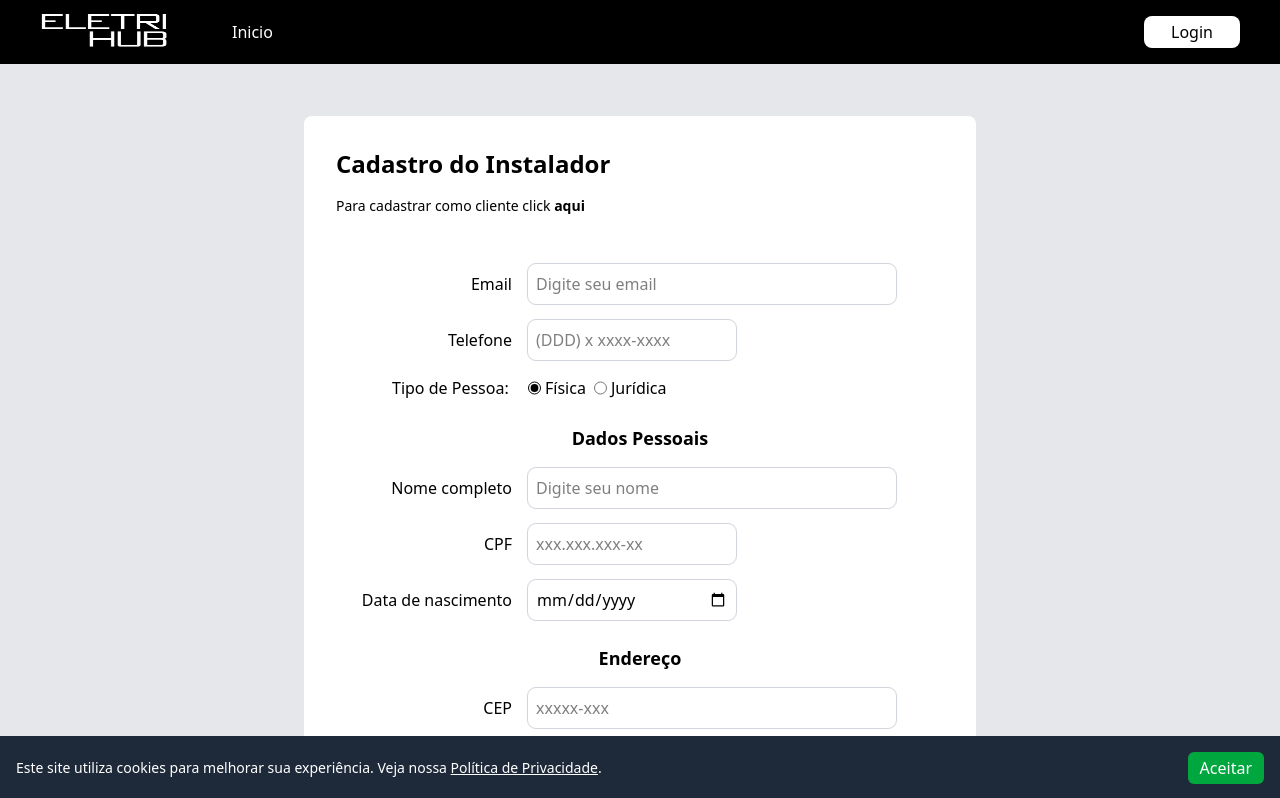
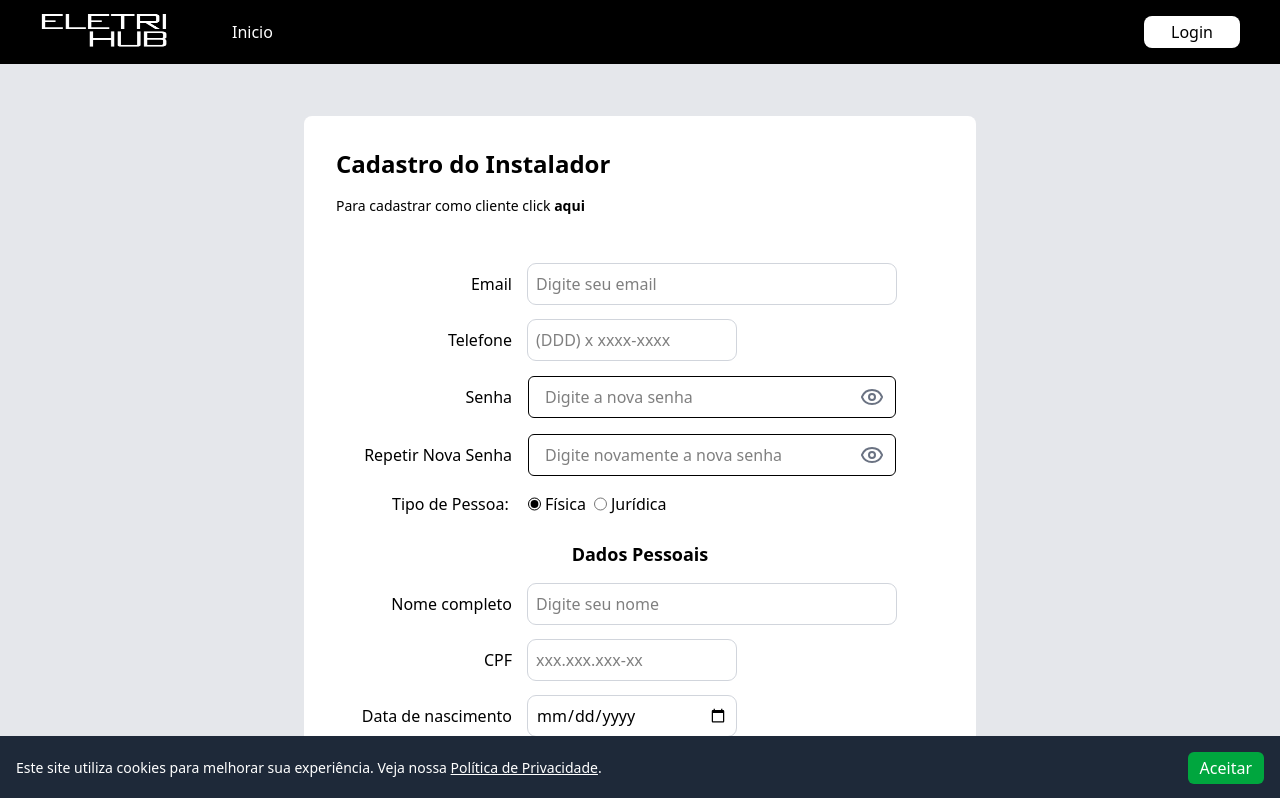
Before and after one commit to DhioneCastilhoBarbosa/hubinscar, a React (Vite) app: page /cadastro-parceiro in a window 1280 px wide. Shown: the top 798 px of the page. Built offline with nearby package versions, Linux system fonts and the light colour scheme.

Commit message:
feat: add register instalers

```diff
--- a/src/pages/components/budget/budget.tsx
+++ b/src/pages/components/budget/budget.tsx
@@ -75,6 +75,7 @@ export default function Budget() {
       const installersRes = await api.get(`/user/public/installers/nearby?lat=${lat}&lng=${lon}`);
       if (Array.isArray(installersRes.data)) {
         setInstallers(installersRes.data);
+
       } else {
         setInstallers([]);
       }
@@ -117,6 +118,7 @@ export default function Budget() {
         // Verifica se o retorno é um array válido
         if (Array.isArray(response.data)) {
           setInstallers(response.data);
+          console.log('Instaladores:', response.data);
         } else {
           setInstallers([]);
           console.warn('Resposta da API não é um array:', response.data);
@@ -219,7 +221,8 @@ export default function Budget() {
                           alt="Imagem do profissional"
                           className="rounded-full w-12 h-12"
                         />
-                        <span>{installer.username || installer.company_name}</span>
+                        <span>{installer.username?.trim() ? installer.username : installer.company_name}</span>
+
                       </div>
                     </TableCell>
                     <TableCell className="text-gray-800 flex-1">
--- a/src/pages/components/contact/contact.tsx
+++ b/src/pages/components/contact/contact.tsx
@@ -9,8 +9,8 @@ export default function Contact() {
   return (
     <div className="flex flex-col min-h-screen bg-stone-950 text-black">
       {/* Conteúdo da página */}
-      <main className="flex-grow flex flex-col items-center justify-center w-full md:pb-4">
-        <div className="flex flex-col items-center justify-center md:w-5/6 mt-20 bg-gray-200 rounded-md">
+      <main className="flex-grow flex flex-col items-center justify-center w-full md:pb-4 ">
+        <div className="flex flex-col items-center justify-center md:w-5/6 mt-20 bg-gray-200 rounded-md max-w-4xl">
           <div className="flex flex-col items-center justify-center w-full gap-6">
             <h1 className="text-gray-900 font-extrabold text-4xl mt-8">Como podemos ajudar?</h1>
             <p className="mx-4">Envie para a nossa equipe suas dúvidas, sugestões e reclamações. Estaremos prontos para te ajudar.</p>
--- a/src/pages/components/register/register.tsx
+++ b/src/pages/components/register/register.tsx
@@ -65,10 +65,12 @@ export default function RegisterClient() {
 
   const payload = {
     name: formData.name,
+    company_name: formData.CompanyName,
     email: formData.email,
     password: password.newPassword,
     phone: formData.phone,
     cpf: formData.cpf,
+    cnpj: formData.cnpj,
     tipe_person: tipoPessoa === "pf" ? "fisico" : "juridico",
     street: formData.street,
     number: formData.number,
--- a/src/pages/components/register/registerInstaller.tsx
+++ b/src/pages/components/register/registerInstaller.tsx
@@ -1,25 +1,100 @@
+import { Eye, EyeOff } from "lucide-react";
+import api from "../../../services/api"
 import { motion } from "framer-motion";
 import { useEffect, useState } from "react";
 import { useNavigate } from "react-router-dom";
+import { toast } from "sonner";
 
 export default function RegisterPart() {
   const [tipoPessoa, setTipoPessoa] = useState("pf");
   const [aceite, setAceite] = useState(false);
+
+  const [formData, setFormData] = useState({
+    name: "",
+    email: "",
+    phone: "",
+    cpf: "",
+    cnpj: "",
+    CompanyName: "",
+    street: "",
+    number: "",
+    neighborhood: "",
+    city: "",
+    state: "",
+    complement: "",
+    cep: "",
+    reference: "",
+    birth_date: "",
+  });
+
+  const [password, setPassword] = useState({
+
+    newPassword: "",
+    confirmPassword: "",
+  })
+
+  const [passwordVisibility, setPasswordVisibility] = useState({
+
+    newPassword: false,
+    confirmPassword: false,
+  })
+
+  const senhaInvalida = password.newPassword !== password.confirmPassword;
+
+  const togglePasswordVisibility = (field: "newPassword" | "confirmPassword") => {
+    setPasswordVisibility(prev => ({
+      ...prev,
+      [field]: !prev[field]
+    }))
+  }
 
   const navigate = useNavigate();
   function handleClicClient(){
     navigate("/register");
   }
 
-  const handleSubmit = (e: React.FormEvent) => {
+  const handleSubmit = async (e: React.FormEvent) => {
     e.preventDefault();
+
     if (!aceite) {
       alert("Você deve aceitar os termos para continuar.");
       return;
     }
-    // lógica de cadastro
-    alert("Cadastro enviado com sucesso!");
+
+    const payload = {
+      name: formData.name,
+      company_name: formData.CompanyName,
+      email: formData.email,
+      password: password.newPassword,
+      phone: formData.phone,
+      cpf: formData.cpf,
+      cnpj: formData.cnpj,
+      tipe_person: tipoPessoa === "pf" ? "fisico" : "juridico",
+      street: formData.street,
+      number: formData.number,
+      neighborhood: formData.neighborhood,
+      city: formData.city,
+      state: formData.state,
+      complement: formData.complement,
+      cep: formData.cep,
+      reference: formData.reference,
+      birth_date: formData.birth_date,
+      accept_terms: aceite,
+      role: "instalador",
+      type_person: "instalador",
+      photo: "", // ou link da imagem se tiver
+    };
+
+    try {
+      await api.post("/user/register", payload);
+      toast.success("Cadastro realizado com sucesso. Vamos avaliar as suas informações e entraremos em contato por email ou pelo telefone.");
+      navigate("/parceiros"); // ou redirecionamento desejado
+    } catch (error) {
+      toast.error("Erro ao cadastrar usuário.");
+      console.error("Erro ao registrar:", error);
+    }
   };
+
 
     useEffect(() => {
       window.scrollTo(0, 0);
@@ -44,6 +119,7 @@ export default function RegisterPart() {
               type="email"
               className="h-10 rounded-lg outline-1 outline-gray-300 focus-within:outline-2 focus-within:outline-black py-0.5 px-2 md:w-92 max-w-lg"
               placeholder="Digite seu email"
+              onChange={(e) => setFormData({ ...formData, email: e.target.value })}
             />
           </div>
 
@@ -54,9 +130,64 @@ export default function RegisterPart() {
               type="text"
               className="h-10 rounded-lg outline-1 outline-gray-300 focus-within:outline-2 focus-within:outline-black py-0.5 px-2 w-52 max-w-lg"
               placeholder="(DDD) x xxxx-xxxx"
+              value={formData.phone}
+              onChange={(e) => setFormData({ ...formData, phone: e.target.value })}
             />
           </div>
+
+          <div className="flex md:flex-row flex-col md:items-center md:gap-4 gap-2 w-full">
+            <label className="w-44 md:text-right">Senha</label>
+            <div className="relative md:w-92 w-full max-w-lg">
+               <input
+                  type={passwordVisibility.newPassword ? "text" : "password"}
+                  value={password.newPassword}
+                  onChange={(e) =>
+                  setPassword({ ...password, newPassword: e.target.value })
+                  }
+                  className="w-full px-4 py-2 border border-black rounded-md"
+                  placeholder="Digite a nova senha"
+                />
+                  <button
+                  type="button"
+                  onClick={() => togglePasswordVisibility("newPassword")}
+                  className="absolute right-3 top-1/2 transform -translate-y-1/2 text-gray-500"
+                  >
+                  {passwordVisibility.newPassword ? <EyeOff /> : <Eye />}
+                  </button>
+              </div>
+          </div>
+          <div className="flex md:flex-row flex-col md:items-center md:gap-4 gap-2 w-full">
+            <label className="w-44 md:text-right">Repetir Nova Senha</label>
+              <div className="relative md:w-92 w-full max-w-lg">
+                <input
+                  type={passwordVisibility.confirmPassword ? "text" : "password"}
+                  value={password.confirmPassword}
+                  onChange={(e) =>
+                    setPassword({ ...password, confirmPassword: e.target.value })
+                  }
+                  className={`w-full px-4 py-2 border rounded-md ${
+                    senhaInvalida ? "border-red-500" : "border-black"
+                  }`}
+                  placeholder="Digite novamente a nova senha"
+                  />
+                  <button
+                    type="button"
+                    onClick={() => togglePasswordVisibility("confirmPassword")}
+                    className="absolute right-3 top-1/2 transform -translate-y-1/2 text-gray-500 sla"
+                  >
+                  {passwordVisibility.confirmPassword ? <EyeOff /> : <Eye />}
+                  </button>
+              </div>
+
+          </div>
+          {senhaInvalida && (
+              <p className="text-red-500 text-sm mt-0.5">
+                  As senhas não coincidem.
+              </p>
+          )}
         </div>
+
+
         {/* Tipo de Pessoa */}
         <div className="flex flex-row items-center justify-center gap-2 w-full md:ml-28">
           <p className="w-32">Tipo de Pessoa:</p>
@@ -102,6 +233,8 @@ export default function RegisterPart() {
               type="text"
               className="h-10 rounded-lg outline-1 outline-gray-300 focus-within:outline-2 focus-within:outline-black py-0.5 px-2 md:w-92 max-w-lg"
               placeholder="Digite seu nome"
+              value={formData.name}
+              onChange={(e) => setFormData({ ...formData, name: e.target.value })}
             />
           </div>
           ):(
@@ -112,6 +245,8 @@ export default function RegisterPart() {
               type="text"
               className="h-10 rounded-lg outline-1 outline-gray-300 focus-within:outline-2 focus-within:outline-black py-0.5 px-2 md:w-92 max-w-lg"
               placeholder="Digite sua razão social"
+              value={formData.CompanyName}
+              onChange={(e) => setFormData({ ...formData, CompanyName: e.target.value })}
             />
           </div>
           )}
@@ -124,6 +259,8 @@ export default function RegisterPart() {
               type="text"
               className="h-10 rounded-lg outline-1 outline-gray-300 focus-within:outline-2 focus-within:outline-black py-0.5 px-2 md:w-52 max-w-lg"
               placeholder="xxx.xxx.xxx-xx"
+              value={formData.cpf}
+              onChange={(e) => setFormData({ ...formData, cpf: e.target.value })}
             />
           </div>
           ):(
@@ -134,6 +271,8 @@ export default function RegisterPart() {
               type="text"
               className="h-10 rounded-lg outline-1 outline-gray-300 focus-within:outline-2 focus-within:outline-black py-0.5 px-2 md:w-52 max-w-lg"
               placeholder="xx.xxx.xxx/xxxx-xx"
+              value={formData.cnpj}
+              onChange={(e) => setFormData({ ...formData, cnpj: e.target.value })}
             />
           </div>
           )}
@@ -145,7 +284,8 @@ export default function RegisterPart() {
               id="dataNascimento"
               type="date"
               className="h-10 rounded-lg outline-1 outline-gray-300 focus-within:outline-2 focus-within:outline-black py-0.5 px-2 md:w-52 max-w-lg"
-
+              value={formData.birth_date}
+              onChange={(e) => setFormData({ ...formData, birth_date: e.target.value })}
             />
           </div>
           )}
@@ -161,6 +301,8 @@ export default function RegisterPart() {
               type="text"
               className="h-10 rounded-lg outline-1 outline-gray-300 focus-within:outline-2 focus-within:outline-black py-0.5 px-2 md:w-92 max-w-lg"
               placeholder="xxxxx-xxx"
+              value={formData.cep}
+              onChange={(e) => setFormData({ ...formData, cep: e.target.value })}
             />
           </div>
 
@@ -171,6 +313,8 @@ export default function RegisterPart() {
               type="text"
               className="h-10 rounded-lg outline-1 outline-gray-300 focus-within:outline-2 focus-within:outline-black py-0.5 px-2 md:w-92 max-w-lg"
               placeholder="Digite seu endereço"
+              value={formData.street}
+              onChange={(e) => setFormData({ ...formData, street: e.target.value })}
             />
           </div>
 
@@ -181,6 +325,8 @@ export default function RegisterPart() {
               type="text"
               className="h-10 rounded-lg outline-1 outline-gray-300 focus-within:outline-2 focus-within:outline-black py-0.5 px-2 md:w-92 max-w-lg"
               placeholder="Digite o número"
+              value={formData.number}
+              onChange={(e) => setFormData({ ...formData, number: e.target.value })}
             />
           </div>
 
@@ -191,6 +337,8 @@ export default function RegisterPart() {
               type="text"
               className="h-10 rounded-lg outline-1 outline-gray-300 focus-within:outline-2 focus-within:outline-black py-0.5 px-2 md:w-92 max-w-lg"
               placeholder="Digite o complemento"
+              value={formData.complement}
+              onChange={(e) => setFormData({ ...formData, complement: e.target.value })}
             />
           </div>
 
@@ -201,6 +349,8 @@ export default function RegisterPart() {
               type="text"
               className="h-10 rounded-lg outline-1 outline-gray-300 focus-within:outline-2 focus-within:outline-black py-0.5 px-2 md:w-92 max-w-lg"
               placeholder="Digite o bairro"
+              value={formData.neighborhood}
+              onChange={(e) => setFormData({ ...formData, neighborhood: e.target.value })}
             />
           </div>
           <div className="flex md:flex-row flex-col md:items-center md:gap-4 gap-2 w-full">
@@ -210,6 +360,8 @@ export default function RegisterPart() {
               type="text"
               className="h-10 rounded-lg outline-1 outline-gray-300 focus-within:outline-2 focus-within:outline-black py-0.5 px-2 md:w-92 max-w-lg"
               placeholder="Digite a cidade"
+              value={formData.city}
+              onChange={(e) => setFormData({ ...formData, city: e.target.value })}
             />
           </div>
 
@@ -220,6 +372,8 @@ export default function RegisterPart() {
               type="text"
               className="h-10 rounded-lg outline-1 outline-gray-300 focus-within:outline-2 focus-within:outline-black py-0.5 px-2 md:w-92 max-w-lg"
               placeholder="Digite o estado"
+              value={formData.state}
+              onChange={(e) => setFormData({ ...formData, state: e.target.value })}
             />
           </div>
 
@@ -230,6 +384,8 @@ export default function RegisterPart() {
               type="text"
               className="h-10 rounded-lg outline-1 outline-gray-300 focus-within:outline-2 focus-within:outline-black py-0.5 px-2 md:w-92 max-w-lg"
               placeholder="Digite o ponto de referência"
+              value={formData.reference}
+              onChange={(e) => setFormData({ ...formData, reference: e.target.value })}
             />
           </div>
 
@@ -240,6 +396,7 @@ export default function RegisterPart() {
                 checked={aceite}
                 onChange={(e) => setAceite(e.target.checked)}
                 className="mt-1"
+                value={formData.email}
               />
               <span>
                 Li e concordo com os{" "}
@@ -257,7 +414,7 @@ export default function RegisterPart() {
           <div className="flex flex-row items-center justify-center w-full mt-8">
             <button
             className="bg-black text-white  py-1 rounded-lg w-52  hover:bg-gray-700 hover:cursor-pointer disabled:bg-gray-300 disabled:cursor-not-allowed"
-            disabled={!aceite}
+            disabled={!aceite || senhaInvalida}
             >
               Cadastrar
             </button>
```
